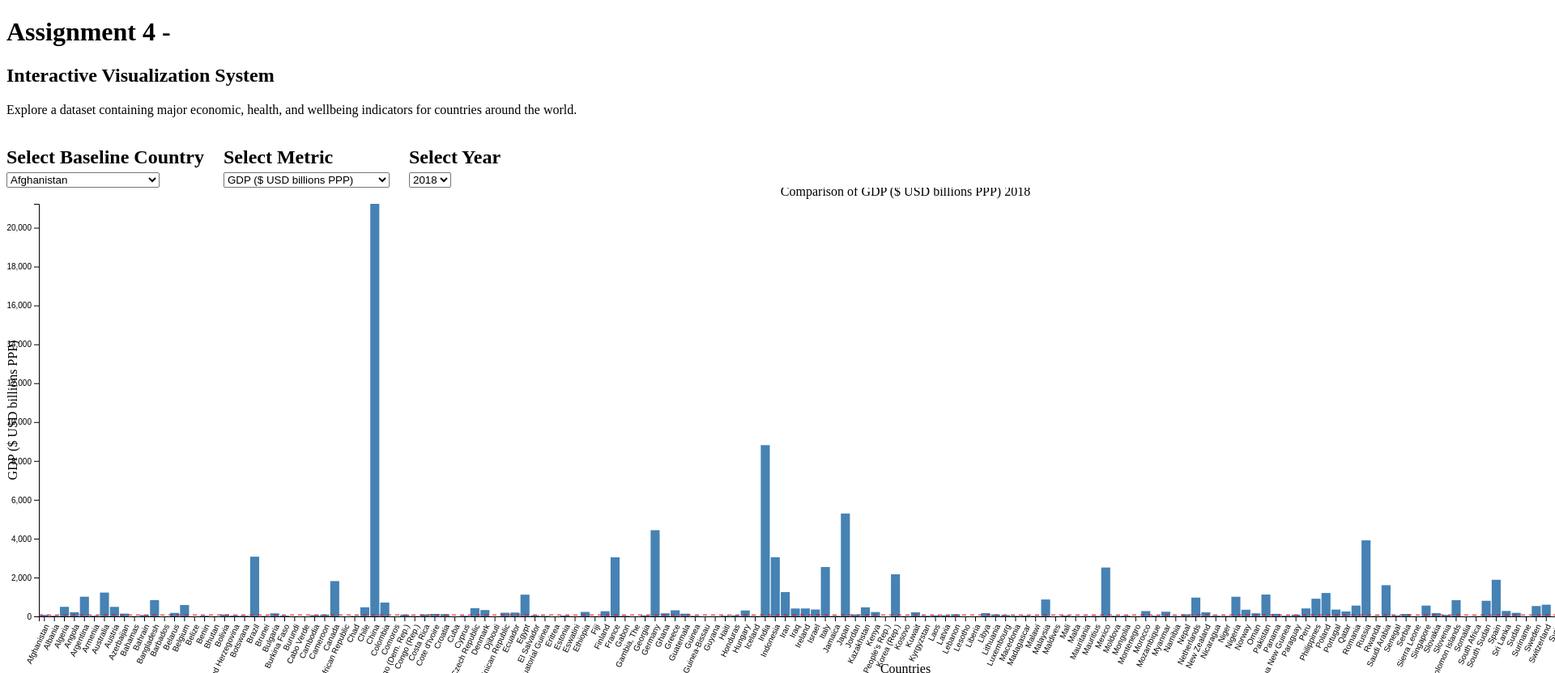
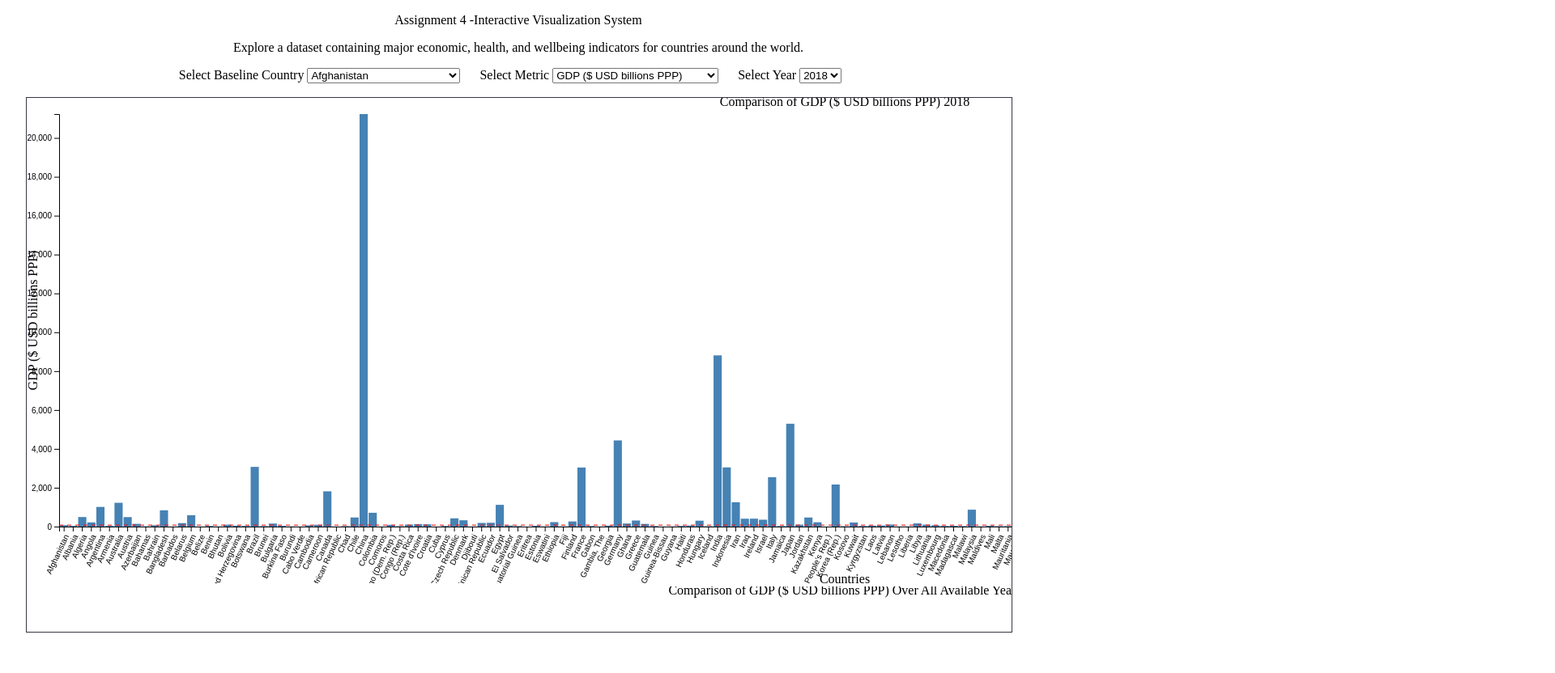
Before and after one commit to jaff248/D3WebApp, a plain HTML site: page index.html in a window 1280 px wide. Shown: the top 832 px of the page at 81% size, 1920 px wide, since content can reach past the window. After the commit the page ends 800 px from the top, so only its background shows below. Drawn offline with nearby package versions, Linux system fonts and the light colour scheme.

Commit message:
Scrollable graph box

```diff
--- a/index.html
+++ b/index.html
@@ -17,13 +17,14 @@
     </style>
 </head>
 <body>
-    <h1>Assignment 4 -     <h2> Interactive Visualization System </h2></h1>
+    <div id="headers">
+    <p>Assignment 4 -Interactive Visualization System</p>
 
     <p>Explore a dataset containing major economic, health, and wellbeing indicators for countries around the world.</p>
-    <div id = "container">
+
     <div class="inline-controls">
         <label for="countrySelect">
-            <h2>Select Baseline Country</h2>
+            Select Baseline Country
         </label>
         <select id="countrySelect">
             <!-- Add the list of countries here -->
@@ -32,7 +33,7 @@
 
     <div class="inline-controls">
         <label for="metricSelect">
-            <h2>Select Metric</h2>
+            Select Metric
         </label>
         <select id="metricSelect">
             <option value="gdp">GDP ($ USD billions PPP)</option>
@@ -46,14 +47,15 @@
 
     <div class="inline-controls">
         <label for="yearSelect">
-            <h2>Select Year</h2>
+            Select Year
         </label>
         <select id="yearSelect">
             <!-- Add the list of years here -->
         </select>
     </div>
 
-
+</div>
+<div id = "container">
     <div id="visualization1">
         <!-- The visualization will be rendered here -->
     </div>
@@ -62,6 +64,7 @@
         <!-- The visualization will be rendered here -->
     </div>
 </div>
+
     <script src="https://cdnjs.cloudflare.com/ajax/libs/PapaParse/5.3.0/papaparse.min.js"></script>
     <script src="https://d3js.org/d3.v6.min.js"></script>
     <script src="./main.js"></script>
--- a/main.js
+++ b/main.js
@@ -1,6 +1,6 @@
 // Set the dimensions of the canvas
 var margin = { top: 20, right: 20, bottom: 70, left: 40 };
-var width = 2200 - margin.left - margin.right;
+var width = 2000 - margin.left - margin.right;
 var height = 600 - margin.top - margin.bottom;
 
 //Mapping for HTML
--- a/style.css
+++ b/style.css
@@ -1,4 +1,36 @@
-#visualization svg{
+#headers{
+    text-align:center;
+    height:10%;
+}
 
 
+#container{
+
+    border:1px solid #373746;
+    width:95%;
+    top:15%;
+    position:fixed;
+    left:2.5%;
+    overflow:scroll;
+    height:82.5%;
 }
+/* width */
+::-webkit-scrollbar {
+    width: 10px;
+    height:10px;
+  }
+
+  /* Track */
+  ::-webkit-scrollbar-track {
+    background: #f1f1f1;
+  }
+
+  /* Handle */
+  ::-webkit-scrollbar-thumb {
+    background: #373746;
+  }
+
+  /* Handle on hover */
+  ::-webkit-scrollbar-thumb:hover {
+    background: #378eff;
+  }
```
